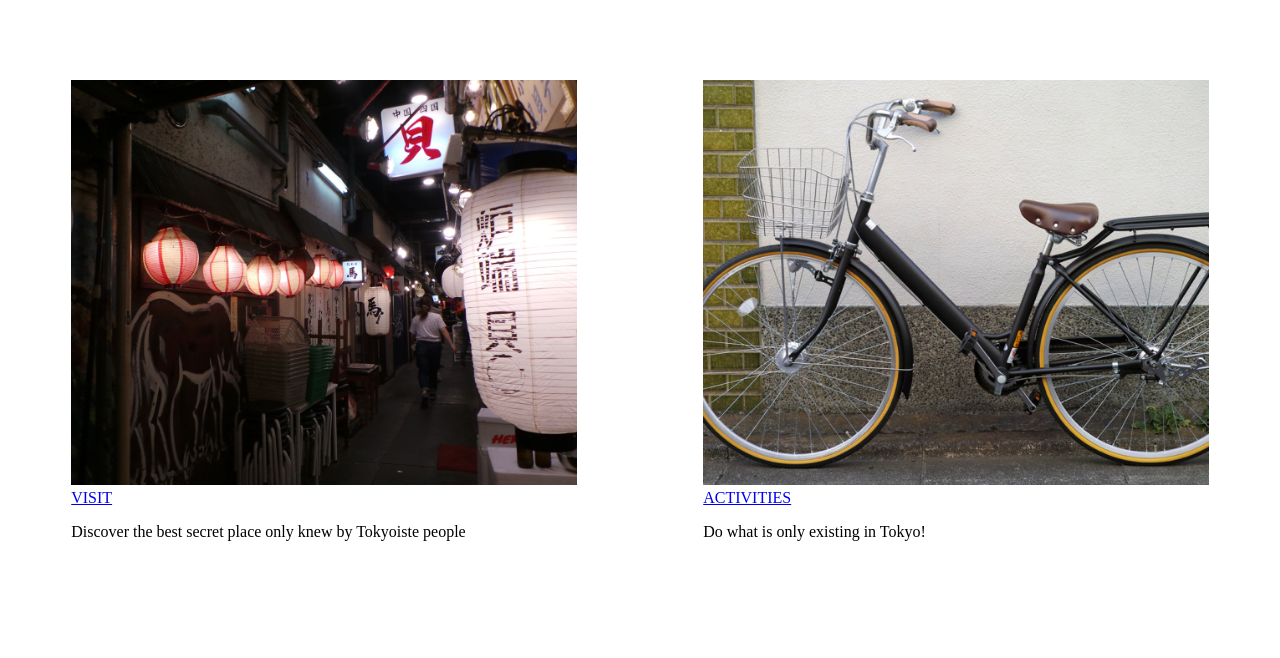
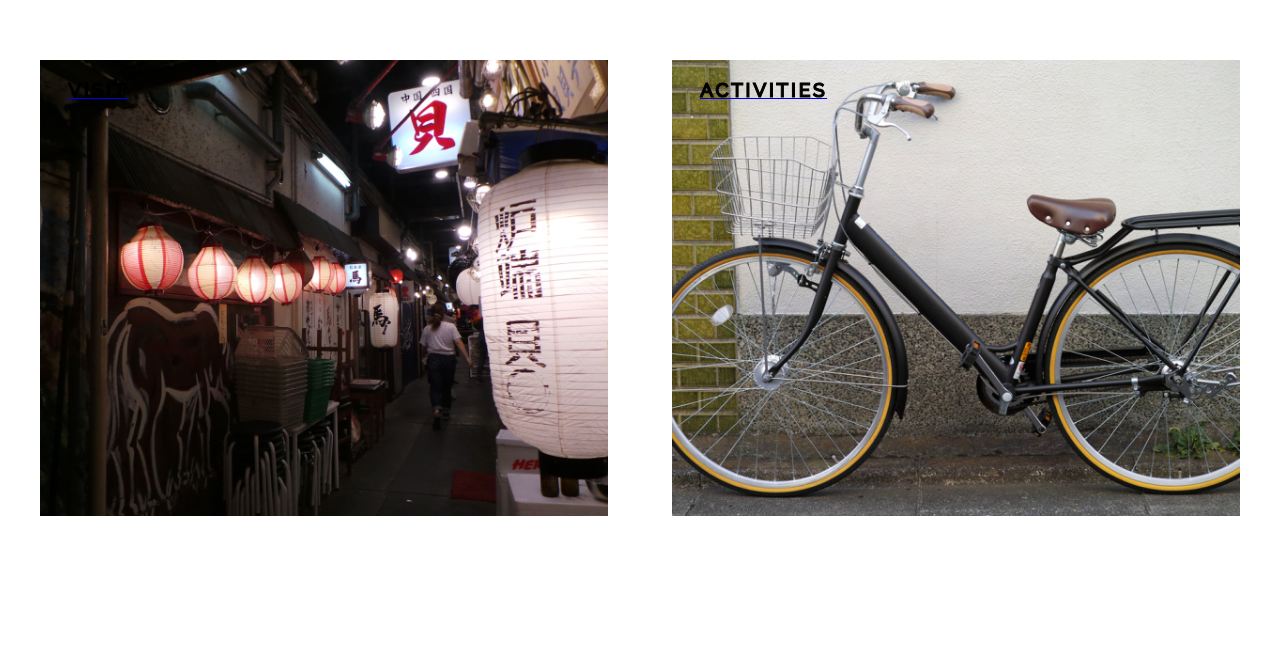
Before and after one commit to philamwild/tokyo, a React (Create React App) app: page / in a window 1280 px wide. Shown: the part 848-1506 px from the top of the page. Built offline with nearby package versions, Linux system fonts and the light colour scheme.

Commit message:
start create page visit

```diff
--- a/src/components/ArtcileList.jsx
+++ b/src/components/ArtcileList.jsx
@@ -5,14 +5,13 @@ import VideoBg from "./VideoBg";
 
 function ArticleList() {
   return (
-    <div className="article-list">
+    <div className="home-content">
       <VideoBg />
       <div className="article-square">
-        {article.map(item => (
+        {square.map(item => (
           <ArticleCard
             image={item.image}
             title={item.title}
-            lorum={item.lorum}
             dest={item.route}
           />
         ))}
@@ -21,7 +20,7 @@ function ArticleList() {
   );
 }
 
-const article = [
+const square = [
   {
     image: "./Images/visit.jpg",
     title: "VISIT",
--- a/src/components/ArticleCard.jsx
+++ b/src/components/ArticleCard.jsx
@@ -7,16 +7,18 @@ function ArticleCard(props) {
     <div class="articlecard">
       <div class="article-photo">
         <img src={props.image} alt="{tokyo}"></img>
+      </div>
+
       <div class="article-text">
         <NavLink
           className="article-title"
           activeClassName="active"
           to={props.dest}
         >
-            {props.title}
+          <h3>{props.title}</h3>
+
+          <p>{props.lorum}</p>
         </NavLink>
-          <p>{props.lorum}</p>
-        </div>
       </div>
     </div>
   );
--- a/src/components/style/ArticleCard.scss
+++ b/src/components/style/ArticleCard.scss
@@ -1,20 +1,33 @@
 .articlecard {
-  width: 40%;
+  width: 45%;
   height: 600px;
-  margin: 80px auto;
+  margin: auto;
+  position: relative;
   .article-photo {
-    position: relative;
+    position: absolute;
+
     img {
       width: 100%;
       height: auto;
-      z-index: -1;
+      &:hover {
+        opacity: 0.5;
+        transition-duration: 0.5s;
+      }
     }
-    img:hover {
-      opacity: 0.5;
-      transition-duration: 0.5s;
+  }
+  .article-text {
+    position: absolute;
+    padding-left: 5%;
+    h3 {
+      font-family: "Raleway", sans-serif;
+      text-decoration: none;
+      color: black;
+      -webkit-text-stroke: 1px black;
+      letter-spacing: 3px;
+      top: 350px;
     }
-    .article-text {
-      position: absolute;
+    p {
+      text-decoration: none;
     }
   }
 }
--- a/src/components/style/ArticleList.scss
+++ b/src/components/style/ArticleList.scss
@@ -1,10 +1,15 @@
-.article-list {
+.home-content {
   justify-content: center;
   flex-wrap: wrap;
+  margin: auto;
+
   .article-square {
+    width: 100%;
     display: flex;
     flex-direction: row;
+    justify-content: center;
+
     flex-wrap: wrap;
-    margin-top: 40px;
+    margin-top: 100px;
   }
 }
--- a/src/pages/Visit.jsx
+++ b/src/pages/Visit.jsx
@@ -1,7 +1,40 @@
 import React from "react";
+import ArticleCard from "../components/ArticleCard";
+import "./style/Visit.scss";
 
 function Visit() {
-  return <div>Visit</div>;
+  return (
+    <div className="visit-container">
+      <img
+        src="https://hell0tokyo.files.wordpress.com/2016/12/dp3m5695.jpg?w=1200&h=635&crop=1"
+        alt="tokyo landscape"
+      />
+      <h2>Les incontournables de Tokyo</h2>
+    </div>
+  );
 }
 
 export default Visit;
+
+const visit = [
+  {
+    image:
+      "https://hell0tokyo.files.wordpress.com/2017/05/dp3m7764.jpg?w=605&h=485&crop=1",
+    title: "Quartier de Shimokitazawa"
+  },
+  {
+    image:
+      "https://hell0tokyo.files.wordpress.com/2017/02/dp3m6867.jpg?w=605&h=485&crop=1",
+    title: "Quartier de Yanaka"
+  },
+  {
+    image:
+      "https://hell0tokyo.files.wordpress.com/2017/01/20150707_221742-copie.jpg?w=605&h=485&crop=1",
+    title: "La maison de Kye Asakura"
+  },
+  {
+    image:
+      "https://hell0tokyo.files.wordpress.com/2016/12/dp3m5709-copie.jpg?w=605&h=485&crop=1",
+    title: "Tokyo City View"
+  }
+];
--- /dev/null
+++ b/src/pages/style/Visit.scss
@@ -0,0 +1,11 @@
+.visit-container {
+  img {
+    width: 100%;
+  }
+  h2 {
+    text-align: center;
+    font-family: "Raleway", sans-serif;
+    color: #555555;
+    font-size: 2em;
+  }
+}
```
Lines whose indentation alone changed are shown as unchanged.
